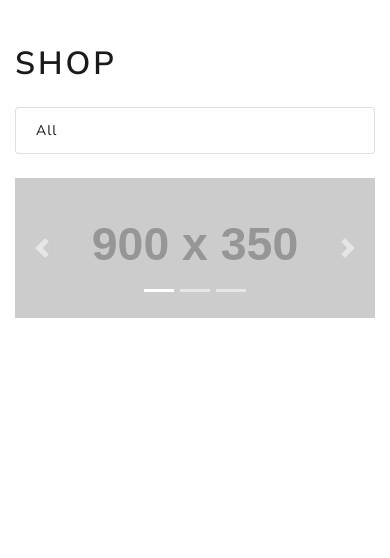
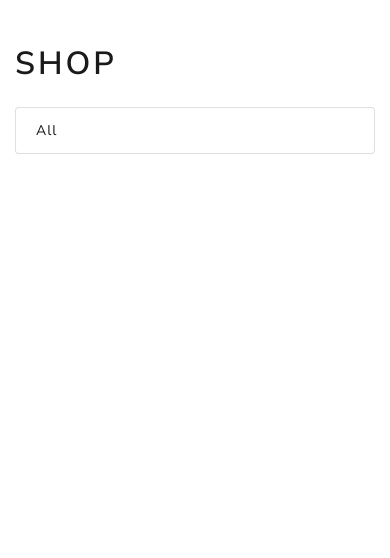
Before and after one commit to patni1992/django-ecommerce, a Django app: page / in a window 390 px wide. Shown: the part 53-611 px from the top of the page. Run offline with Django 3.2, Linux system fonts and the light colour scheme; grey boxes labelled with a size stand in for pictures from a placeholder-image service; data that the repository does not hold is empty; parts of the project's set-up code (start-up, migrations or seed data) failed here and were passed over; some libraries are stand-ins or nearby versions.

Commit message:
responsivenes fixes, remove front page carousel

```diff
--- a/shop/templates/shop/products_list.html
+++ b/shop/templates/shop/products_list.html
@@ -1,5 +1,5 @@
 {% extends "shop/base.html" %}
-<!-- Page Content -->
+{% load static %}
 {% block content %}
 <div class="container">
   <div class="row">
@@ -13,21 +13,10 @@
       </div>
     </div>
     <div class="col-lg-9">
-      <div id="carouselExampleIndicators" class="carousel slide my-4" data-ride="carousel">
-        <ol class="carousel-indicators">
-          <li data-target="#carouselExampleIndicators" data-slide-to="0" class="active"></li>
-          <li data-target="#carouselExampleIndicators" data-slide-to="1"></li>
-          <li data-target="#carouselExampleIndicators" data-slide-to="2"></li>
-        </ol>
+      <!-- <div id="carouselExampleIndicators" class="carousel slide my-4" data-ride="carousel">
         <div class="carousel-inner" role="listbox">
           <div class="carousel-item active">
-            <img class="d-block img-fluid" src="http://placehold.it/900x350" alt="First slide">
-          </div>
-          <div class="carousel-item">
-            <img class="d-block img-fluid" src="http://placehold.it/900x350" alt="Second slide">
-          </div>
-          <div class="carousel-item">
-            <img class="d-block img-fluid" src="http://placehold.it/900x350" alt="Third slide">
+            <img class="d-block" style="max-height: 420px; width: 100%" src="{% static "images/front-img.jpg" %}" alt="First slide">
           </div>
         </div>
         <a class="carousel-control-prev" href="#carouselExampleIndicators" role="button" data-slide="prev">
@@ -38,10 +27,10 @@
           <span class="carousel-control-next-icon" aria-hidden="true"></span>
           <span class="sr-only">Next</span>
         </a>
-      </div>
+      </div> -->
       <div class="row">
         {% for product in products %}
-        <div class="col-lg-4 col-md-6 mb-4">
+        <div class="col-md-6 mb-4">
           <div class="card h-100">
             <a href="/{{ product.id }}/{{ product.slug }}/">
               <img class="card-img-top" src="{{ product.main_image.url }}" alt="">
```
Also changed, not shown: shop/templates/shop/product_item.html (+15 -14 lines).
